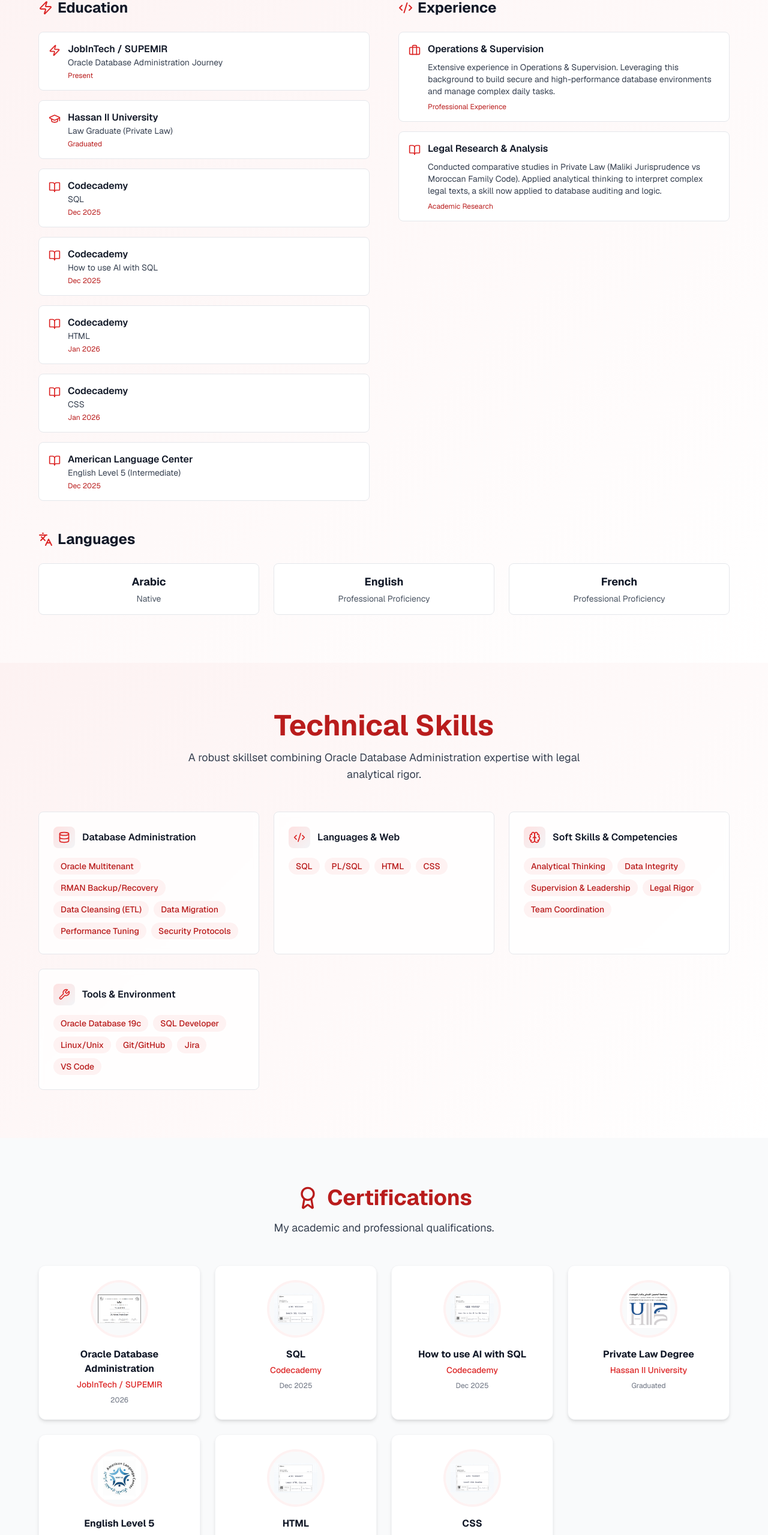
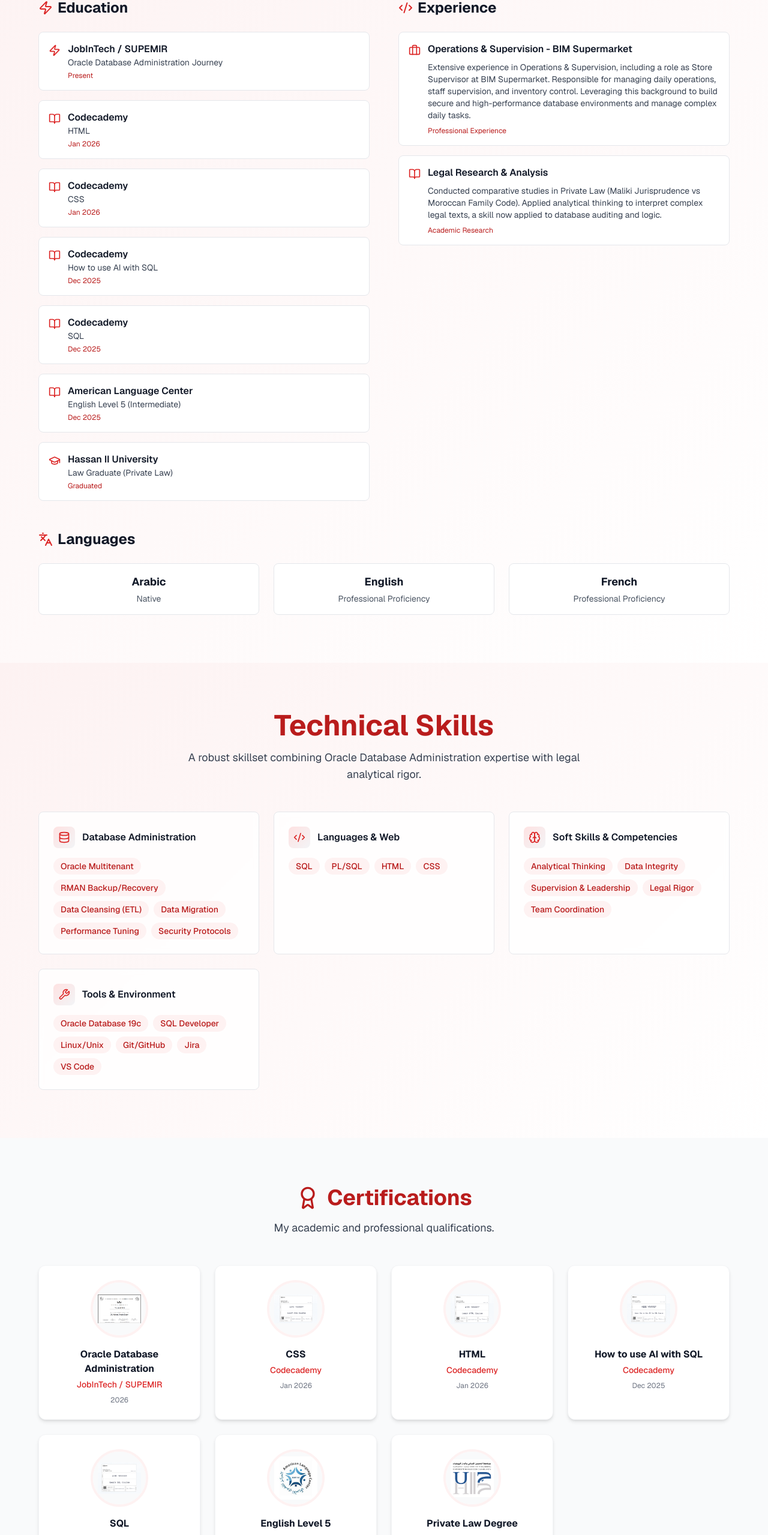
Before and after one commit to fatimaezzahra137/my-portfolio, a Next.js app: page / in a window 1280 px wide. Shown: the part 1210-3769 px from the top of the page at 60% size. Built offline with nearby package versions, Linux system fonts and the light colour scheme.

Commit message:
re-arenge my certifications

```diff
--- a/components/About.tsx
+++ b/components/About.tsx
@@ -8,27 +8,9 @@
   const education = [
     {
       school: "JobInTech / SUPEMIR",
-      certification: "Oracle Database Administration Journey",
+      certification: "Oracle Database Administration Journey", // الأحدث
       year: "Present",
       icon: Zap,
-    },
-    {
-      school: "Hassan II University",
-      certification: "Law Graduate (Private Law)",
-      year: "Graduated",
-      icon: GraduationCap,
-    },
-    {
-      school: "Codecademy",
-      certification: "SQL",
-      year: "Dec 2025",
-      icon: BookOpen,
-    },
-    {
-      school: "Codecademy",
-      certification: "How to use AI with SQL",
-      year: "Dec 2025",
-      icon: BookOpen,
     },
     {
       school: "Codecademy",
@@ -43,17 +25,35 @@
       icon: BookOpen,
     },
     {
+      school: "Codecademy",
+      certification: "How to use AI with SQL",
+      year: "Dec 2025",
+      icon: BookOpen,
+    },
+    {
+      school: "Codecademy",
+      certification: "SQL",
+      year: "Dec 2025",
+      icon: BookOpen,
+    },
+    {
       school: "American Language Center",
       certification: "English Level 5 (Intermediate)",
       year: "Dec 2025",
       icon: BookOpen,
     },
+    {
+      school: "Hassan II University",
+      certification: "Law Graduate (Private Law)", // الأقدم
+      year: "Graduated",
+      icon: GraduationCap,
+    },
   ];
 
   const experience = [
     {
-      title: "Operations & Supervision",
-      description: "Extensive experience in Operations & Supervision. Leveraging this background to build secure and high-performance database environments and manage complex daily tasks.",
+      title: "Operations & Supervision - BIM Supermarket",
+      description: "Extensive experience in Operations & Supervision, including a role as Store Supervisor at BIM Supermarket. Responsible for managing daily operations, staff supervision, and inventory control. Leveraging this background to build secure and high-performance database environments and manage complex daily tasks.",
       year: "Professional Experience",
       icon: Briefcase,
     },
--- a/components/Certifications.tsx
+++ b/components/Certifications.tsx
@@ -6,52 +6,52 @@
 const certifications = [
   {
     id: 1,
-    title: "Oracle Database Administration",
+    title: "Oracle Database Administration", // الأحدث
     issuer: "JobInTech / SUPEMIR",
     date: "2026",
-    image: "/oracle.png", // <-- Zid logo f public
+    image: "/oracle.png",
   },
   {
     id: 2,
-    title: "SQL",
+    title: "CSS",
     issuer: "Codecademy",
-    date: "Dec 2025",
-    image: "/codecademy-sql.png", // <-- Smiha hakka f public
+    date: "Jan 2026",
+    image: "/codecademy-css.png",
   },
   {
     id: 3,
+    title: "HTML",
+    issuer: "Codecademy",
+    date: "Jan 2026",
+    image: "/codecademy-html.png",
+  },
+  {
+    id: 4,
     title: "How to use AI with SQL",
     issuer: "Codecademy",
     date: "Dec 2025",
     image: "/codecademy-ai.png",
   },
   {
-    id: 4,
-    title: "Private Law Degree",
-    issuer: "Hassan II University",
-    date: "Graduated",
-    image: "/university.png", // <-- Zid logo f public
+    id: 5,
+    title: "SQL",
+    issuer: "Codecademy",
+    date: "Dec 2025",
+    image: "/codecademy-sql.png",
   },
   {
-    id: 5,
+    id: 6,
     title: "English Level 5",
     issuer: "American Language Center",
     date: "Dec 2025",
-    image: "/alc.png", // <-- Zid logo f public
-  },
-  {
-    id: 6,
-    title: "HTML",
-    issuer: "Codecademy",
-    date: "Jan 2026",
-    image: "/codecademy-html.png",
+    image: "/alc.png",
   },
   {
     id: 7,
-    title: "CSS",
-    issuer: "Codecademy",
-    date: "Jan 2026",
-    image: "/codecademy-css.png",
+    title: "Private Law Degree", // الأقدم
+    issuer: "Hassan II University",
+    date: "Graduated",
+    image: "/university.png",
   }
 ];
 
```
